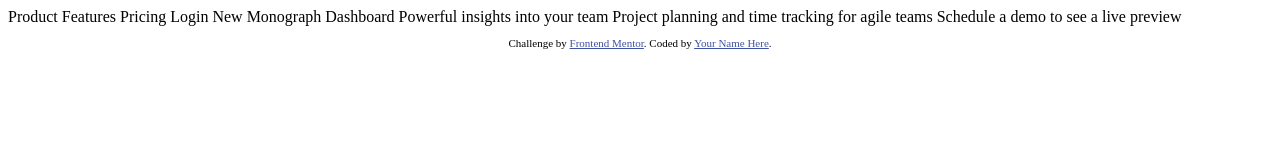
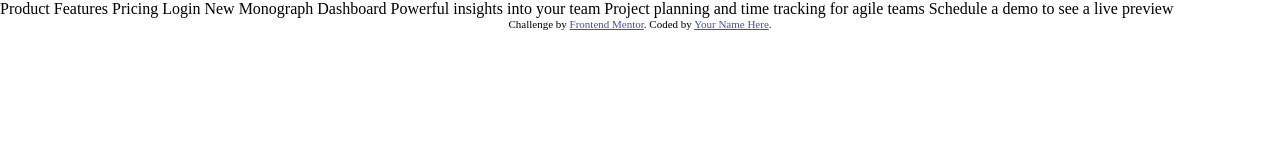
Before and after one commit to kevincanderson/project-tracking-intro-component-master, a plain HTML site: page index.html in a window 1280 px wide. Drawn offline with Linux system fonts and the light colour scheme.

Commit message:
project start

```diff
--- a/css/style.scss
+++ b/css/style.scss
@@ -1,3 +1,26 @@
 // FONTS
+// - Body
 // font-family: 'Barlow', sans-serif;
+// - Headings, Navigation, etc
 // font-family: 'Barlow Condensed', sans-serif;
+
+// FONT SIZE
+// - Body Copy: 18px
+
+
+// COLORS
+
+// PRIMARY
+// - Red: hsl(0, 100%, 68%)
+
+// NEUTRAL
+// - Very Dark Blue: hsl(230, 29%, 20%)
+// - Dark Grayish Blue: hsl(230, 11%, 40%)
+// - Grayish Blue: hsl(231, 7%, 65%)
+// - Light Grayish Blue: hsl(207, 33%, 95%)
+
+* {
+  box-sizing: border-box;
+  margin: 0;
+  padding: 0;
+}
```
Also changed, not shown: css/style.css, 1 other file.
